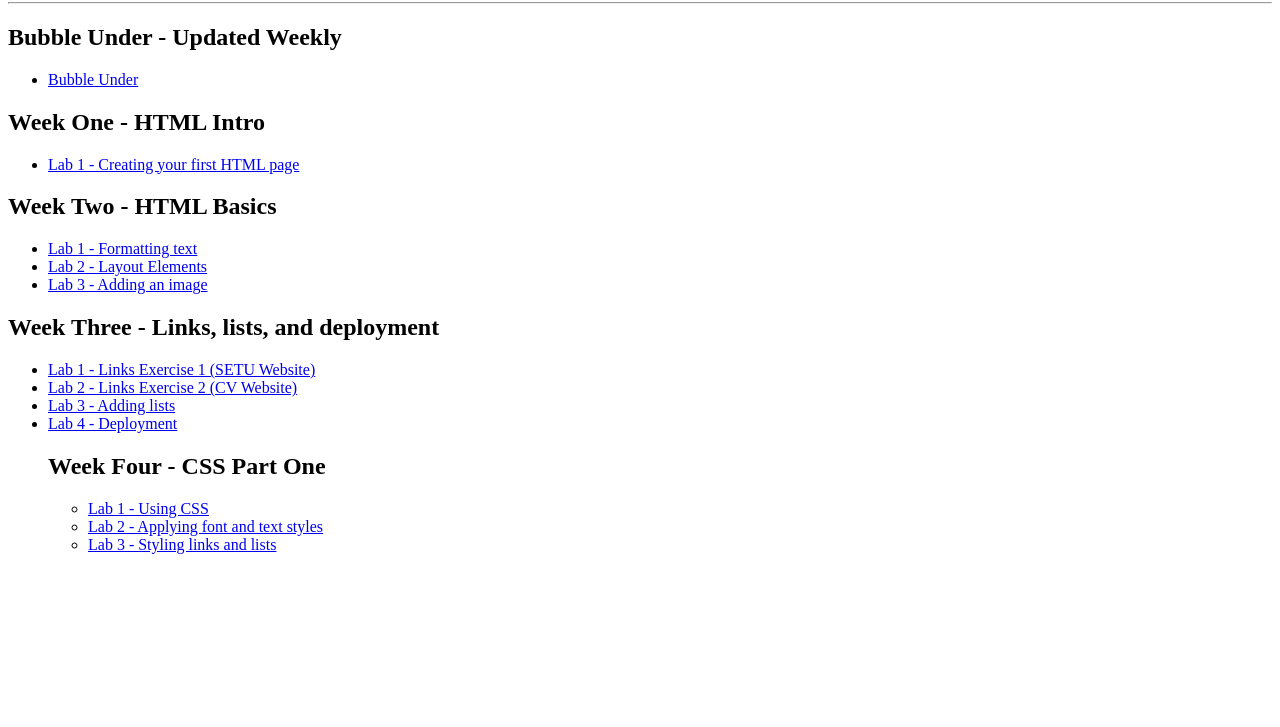
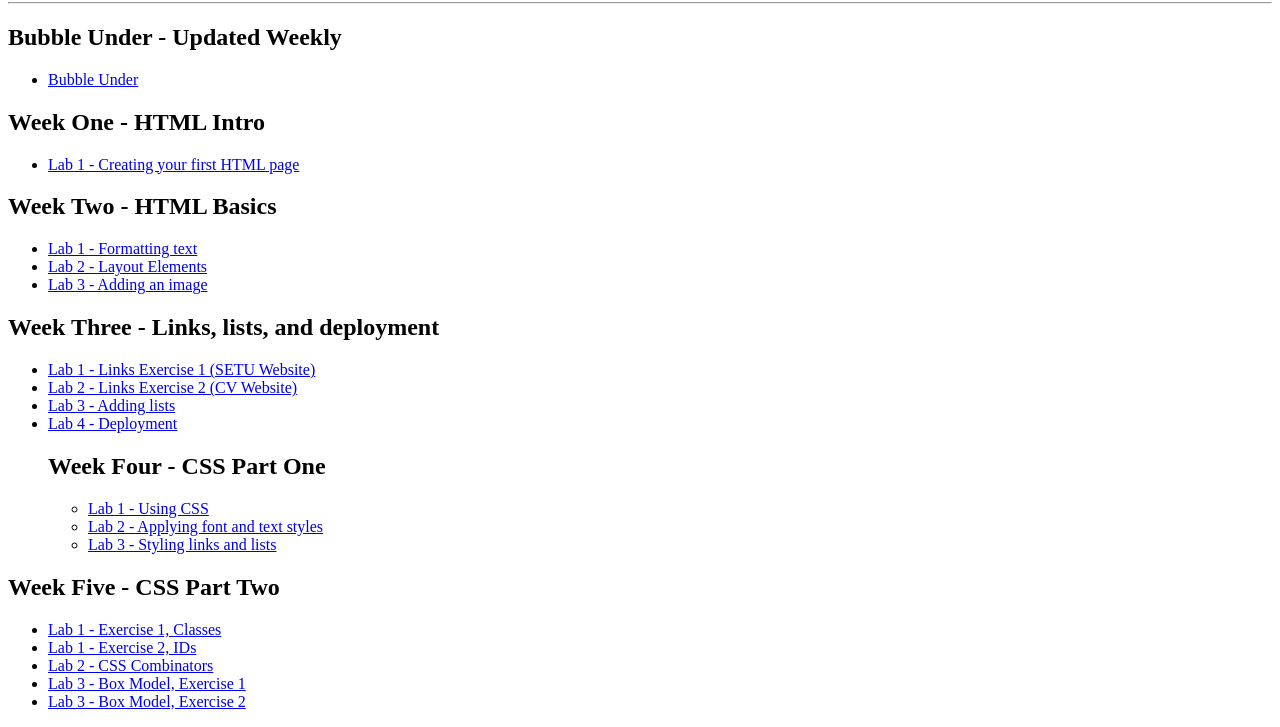
Before and after one commit to jamiestokes1/HTML-, a plain HTML site: page index.html in a window 1280 px wide. Shown: the part 78-805 px from the top of the page. Drawn offline with Linux system fonts and the light colour scheme.

Commit message:
Add files via upload

```diff
--- a/index.html
+++ b/index.html
@@ -63,6 +63,25 @@
 
         </li>
     </ul>
+        <h2> Week Five - CSS Part Two</h2>
+    <ul>
+        <li>
+            <a href="week05/lab01/exercise1.html" target= "_blank">Lab 1 - Exercise 1, Classes</a>
+        </li>
+        <li>
+            <a href="week05/lab01/exercise2.html" target= "_blank">Lab 1 - Exercise 2, IDs</a>
+        </li>
+        <li>
+            <a href="week05/lab02/index.html" target= "_blank">Lab 2 - CSS Combinators</a>
+        </li>
+        <li>
+            <a href="week05/lab03/box1.html" target= "_blank">Lab 3 - Box Model, Exercise 1</a>
+        </li>
+        <li>
+            <a href="week05/lab03/box2.html" target= "_blank">Lab 3 - Box Model, Exercise 2</a>
+        </li>
+    </ul>
+
 
 
 
```
